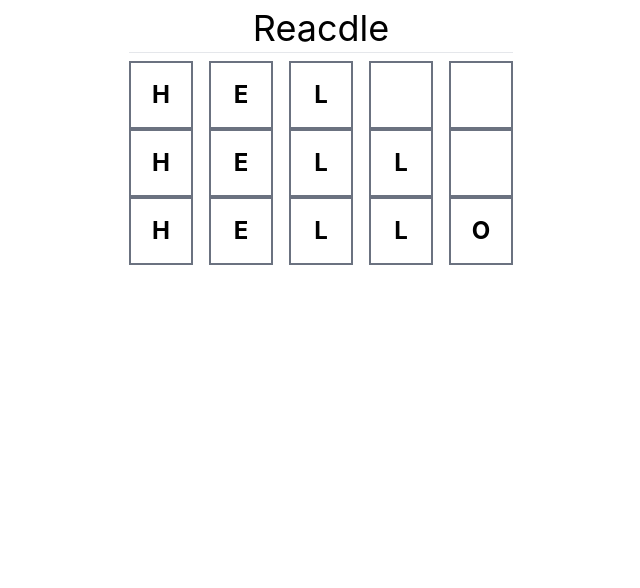
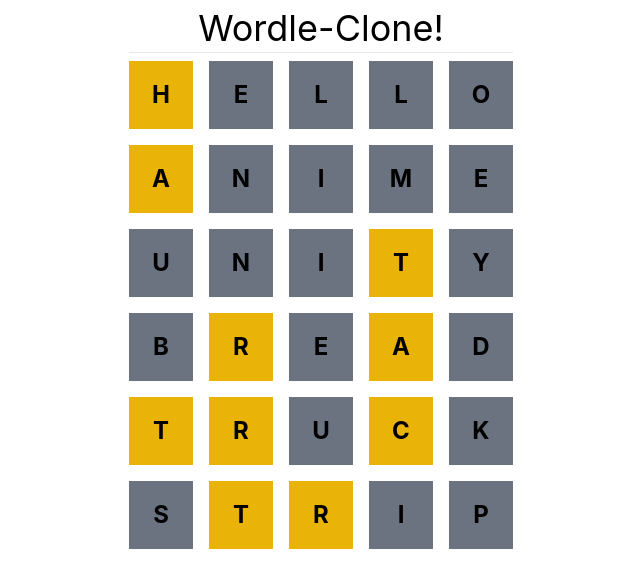
Before and after one commit to milindhvijay/Wordle-Clone, a React (Vite) app: page / in a window 1280 px wide. Shown: the top 588 px of the page, without its empty margins (319-959 px from the left). Built offline with nearby package versions, Linux system fonts and the light colour scheme.

Commit message:
Get WordRow rendering UI matching state

```diff
--- a/index.html
+++ b/index.html
@@ -3,7 +3,7 @@
   <head>
     <meta charset="UTF-8" />
     <meta name="viewport" content="width=device-width, initial-scale=1.0" />
-    <title>Vite App</title>
+    <title>Wordle Clone!</title>
   </head>
   <body>
     <div id="root"></div>
--- a/src/App.tsx
+++ b/src/App.tsx
@@ -4,13 +4,16 @@ export default function App() {
   return (
     <div className="mx-auto w-96">
       <header className="border-b border-grey-500 pb-1 my-2">
-      <h1 className="text-4xl text-center">Reacdle</h1>
+      <h1 className="text-4xl text-center">Wordle-Clone!</h1>
       </header>
 
-      <main>
-        <WordRow letters="hel"/>
-        <WordRow letters="hell"/>
+      <main className='grid grid-rows-6 gap-4'>
         <WordRow letters="hello"/>
+        <WordRow letters="anime"/>
+        <WordRow letters="unity"/>
+        <WordRow letters="bread"/>
+        <WordRow letters="truck"/>
+        <WordRow letters="strip"/>
       </main>
     </div>
   );
--- a/src/WordRow.tsx
+++ b/src/WordRow.tsx
@@ -1,3 +1,4 @@
+import { computeGuess, LetterState } from './word-utils';
 const LETTER_LENGTH = 5;
 
 interface WordRowProps {
@@ -9,18 +10,33 @@ export default function WordRow({ letters: lettersProp = ''}: WordRowProps) {
   const letters = lettersProp
     .split('')
     .concat(Array(lettersRemaining).fill(''))
+
+    const guessStates = computeGuess(lettersProp)
   return (
     <div className="grid grid-cols-5 gap-4">
-      {letters.map((char) => (
-        <CharacterBox key={char} value={char} />
+      {letters.map((char , index) => (
+        <CharacterBox key={index} value={char} state={guessStates[index]} />
       ))}
     </div>
   )
 }
 
 interface CharacterBoxProps {
-  value: string;
+  value: string
+  state?: LetterState
 }
-function CharacterBox({ value }: CharacterBoxProps) {
-  return <div className="inline-block border-2 border-gray-500 p-4 uppercase font-bold text-center text-2xl">{value}</div>;
+function CharacterBox({ value, state }: CharacterBoxProps) {
+  //console.log(state)
+  const stateStyles = state == null ? '' : characterStateStyles[state]
+
+  return (
+    <div className={`inline-block border-2 border-gray-500 p-4 font-bold uppercase text-center text-2xl ${stateStyles}`}
+    >{value}</div>
+  )
 }
+
+const characterStateStyles = {
+  [LetterState.Miss]: 'bg-gray-500 border-gray-500',
+  [LetterState.Present]: 'bg-yellow-500 border-yellow-500',
+  [LetterState.Match]: 'bg-green-500 border-green-500',
+}
--- a/src/word-utils.ts
+++ b/src/word-utils.ts
@@ -1,4 +1,6 @@
 import wordBank from './word-bank.json'
+
+const word = getRandomWord()
 
 export function getRandomWord() {
     const randomIndex = Math.floor(Math.random() * wordBank.length)
@@ -11,7 +13,9 @@ export enum LetterState {
     Match
 }
 
-export function computeGuess(guess: string, answerString: string): LetterState[] {
+console.log(word)
+
+export function computeGuess(guess: string, answerString: string = word): LetterState[] {
     const result: LetterState[] = []
 
     if (guess.length !== answerString.length) {
```
